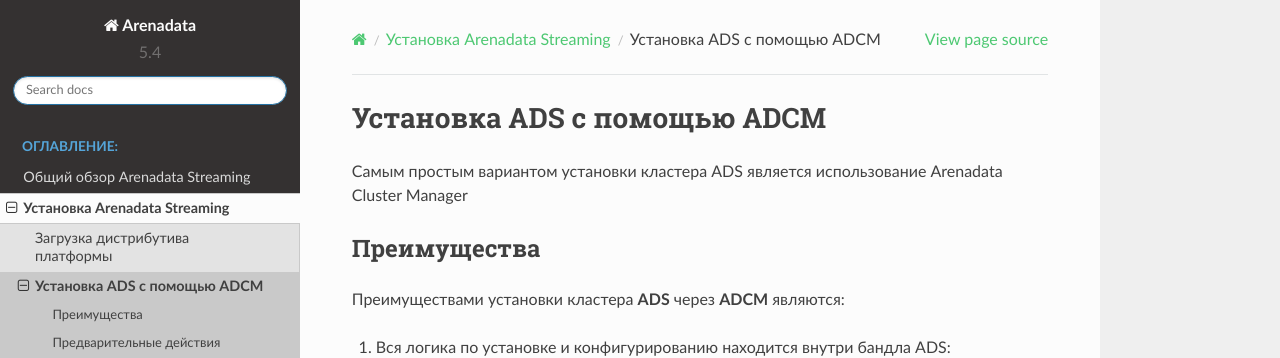
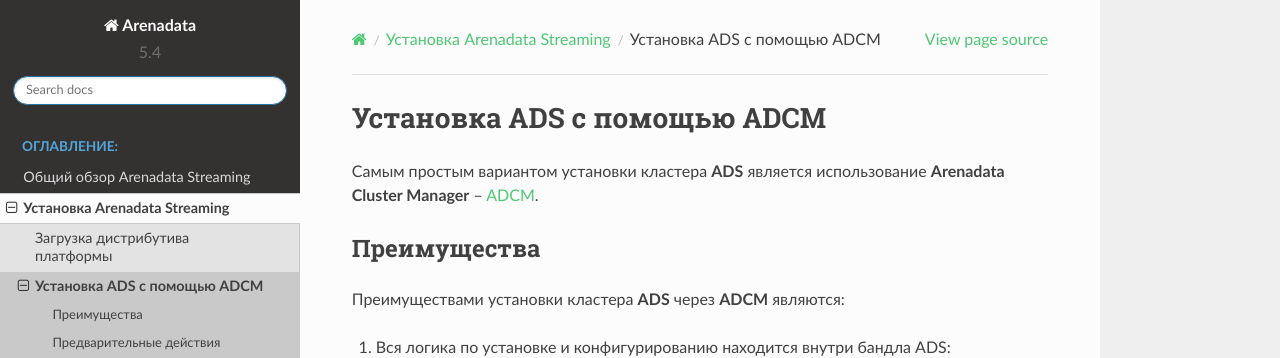
Before and after one commit to arenadata/docs_ads, a Sphinx documentation site: the page built from source/Install/adcm/index.rst, in a window 1280 px wide and 900 px high. Shown: the top 358 px of the window. Built offline with Sphinx 7.4.7 and the Read the Docs theme 2.0.0, drawn with Linux system fonts in a browser that asks for light colours; pages that are not in the unit, such as notebooks, are missing from menus.

Commit message:
Update index.rst

```diff
--- a/source/Install/adcm/index.rst
+++ b/source/Install/adcm/index.rst
@@ -1,7 +1,7 @@
 Установка ADS с помощью ADCM
 ============================
 
-Самым простым вариантом установки кластера ADS является использование Arenadata Cluster Manager
+Самым простым вариантом установки кластера **ADS** является использование **Arenadata Cluster Manager** -- `ADCM <https://arenadata.tech/products/adcm/>`_.
 
 
 
```
Also changed, not shown: other parts of source/Install/adcm/index.rst (+0 -1 lines).
